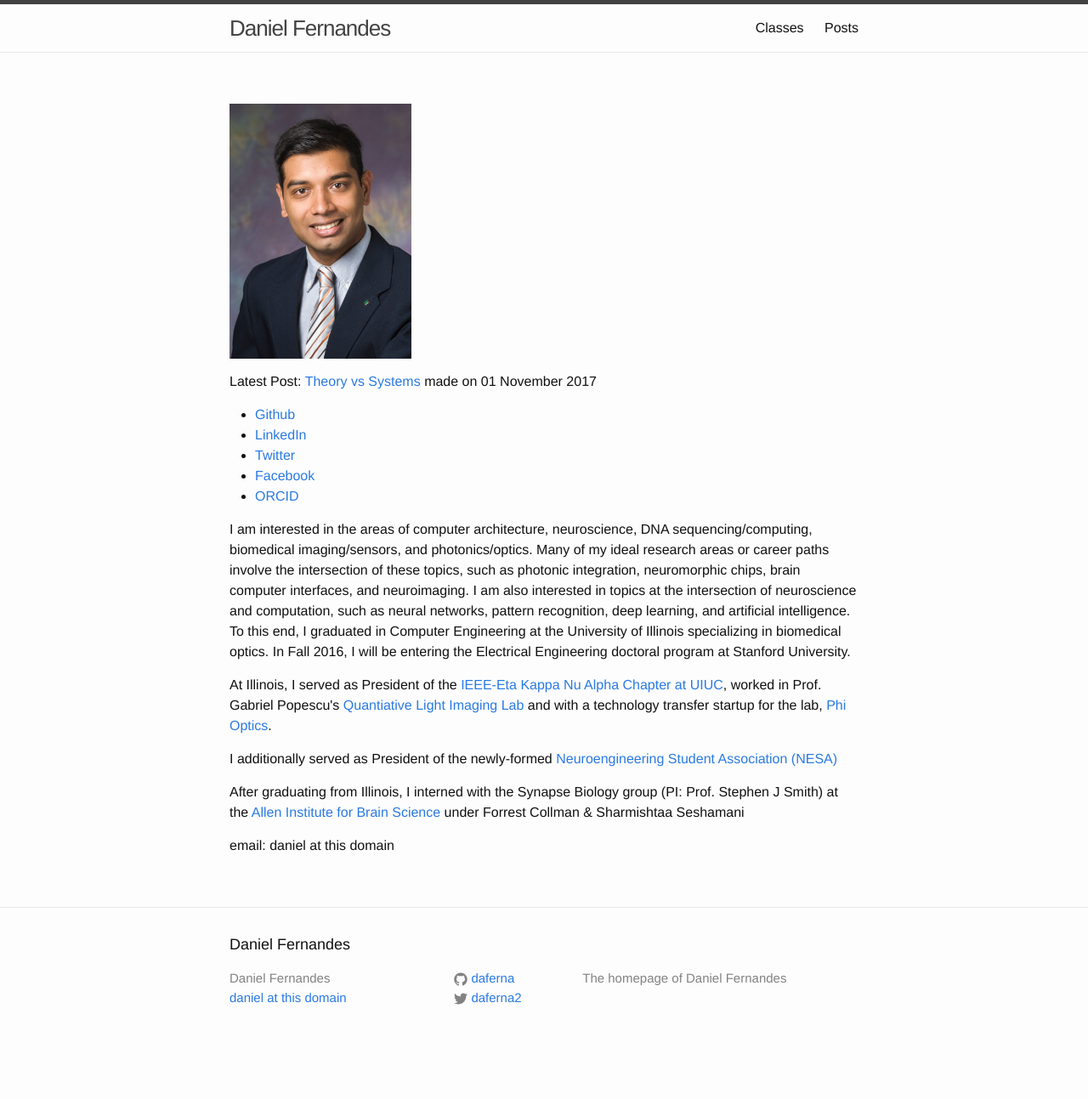
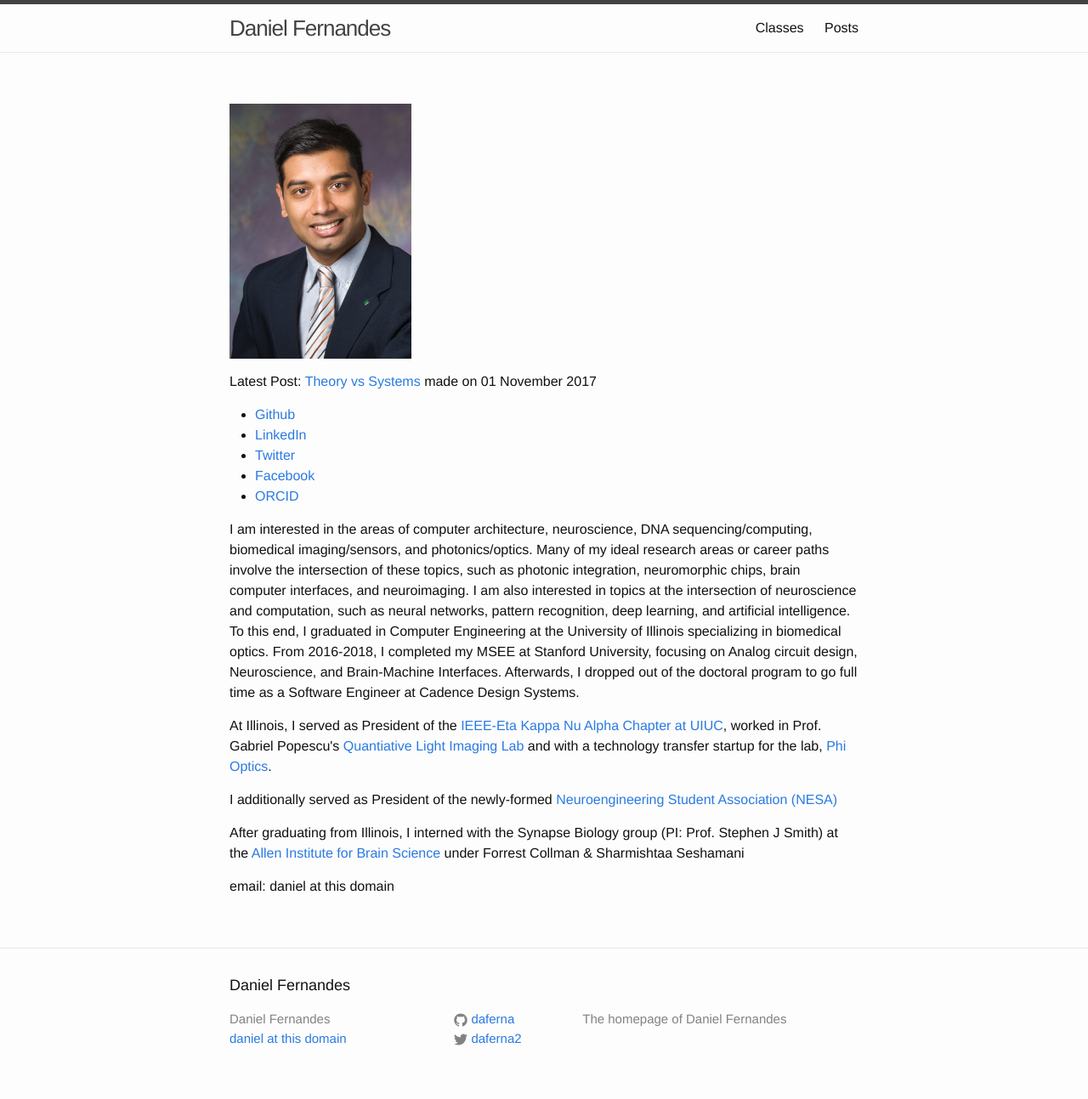
Before and after one commit to daferna/daferna.github.io, a Jekyll site: the page built from index.markdown, in a window 1280 px wide. Shown: the whole page at 85% size. Built offline with Jekyll 4.4.1, drawn with Linux system fonts in a browser that asks for light colours; before the commit the page ends 1245 px from its top, so only the background shows below that.

Commit message:
Update index.markdown

```diff
--- a/index.markdown
+++ b/index.markdown
@@ -12,7 +12,7 @@ categories:
     <li><a href="https://facebook.com/dfernandes">Facebook</a></li>
     <li><a href="http://orcid.org/0000-0002-5079-2777">ORCID</a></li>
 </ul>
-<p>I am interested in the areas of computer architecture, neuroscience, DNA sequencing/computing, biomedical imaging/sensors, and photonics/optics. Many of my ideal research areas or career paths involve the intersection of these topics, such as photonic integration, neuromorphic chips, brain computer interfaces, and neuroimaging. I am also interested in topics at the intersection of neuroscience and computation, such as neural networks, pattern recognition, deep learning, and artificial intelligence. To this end, I graduated in Computer Engineering at the University of Illinois specializing in biomedical optics. In Fall 2016, I will be entering the Electrical Engineering doctoral program at Stanford University.</p>
+<p>I am interested in the areas of computer architecture, neuroscience, DNA sequencing/computing, biomedical imaging/sensors, and photonics/optics. Many of my ideal research areas or career paths involve the intersection of these topics, such as photonic integration, neuromorphic chips, brain computer interfaces, and neuroimaging. I am also interested in topics at the intersection of neuroscience and computation, such as neural networks, pattern recognition, deep learning, and artificial intelligence. To this end, I graduated in Computer Engineering at the University of Illinois specializing in biomedical optics. From 2016-2018, I completed my MSEE at Stanford University, focusing on Analog circuit design, Neuroscience, and Brain-Machine Interfaces. Afterwards, I dropped out of the doctoral program to go full time as a Software Engineer at Cadence Design Systems. </p>
 <p>At Illinois, I served as President of the <a href="http://hkn.illinois.edu">IEEE-Eta Kappa Nu Alpha Chapter at UIUC</a>, worked in Prof. Gabriel Popescu's <a href="http://light.ece.illinois.edu">Quantiative Light Imaging Lab</a> and with a technology transfer startup for the lab, <a href="http://phioptics.com/">Phi Optics</a>.</p>
 <p>I additionally served as President of the newly-formed <a href="https://publish.illinois.edu/neuroengineering/">Neuroengineering Student Association (NESA)</a></p>
 <p>After graduating from Illinois, I interned with the Synapse Biology group (PI: Prof. Stephen J Smith) at the <a href="http://alleninstitute.org">Allen Institute for Brain Science</a> under Forrest Collman & Sharmishtaa Seshamani</p>
```
